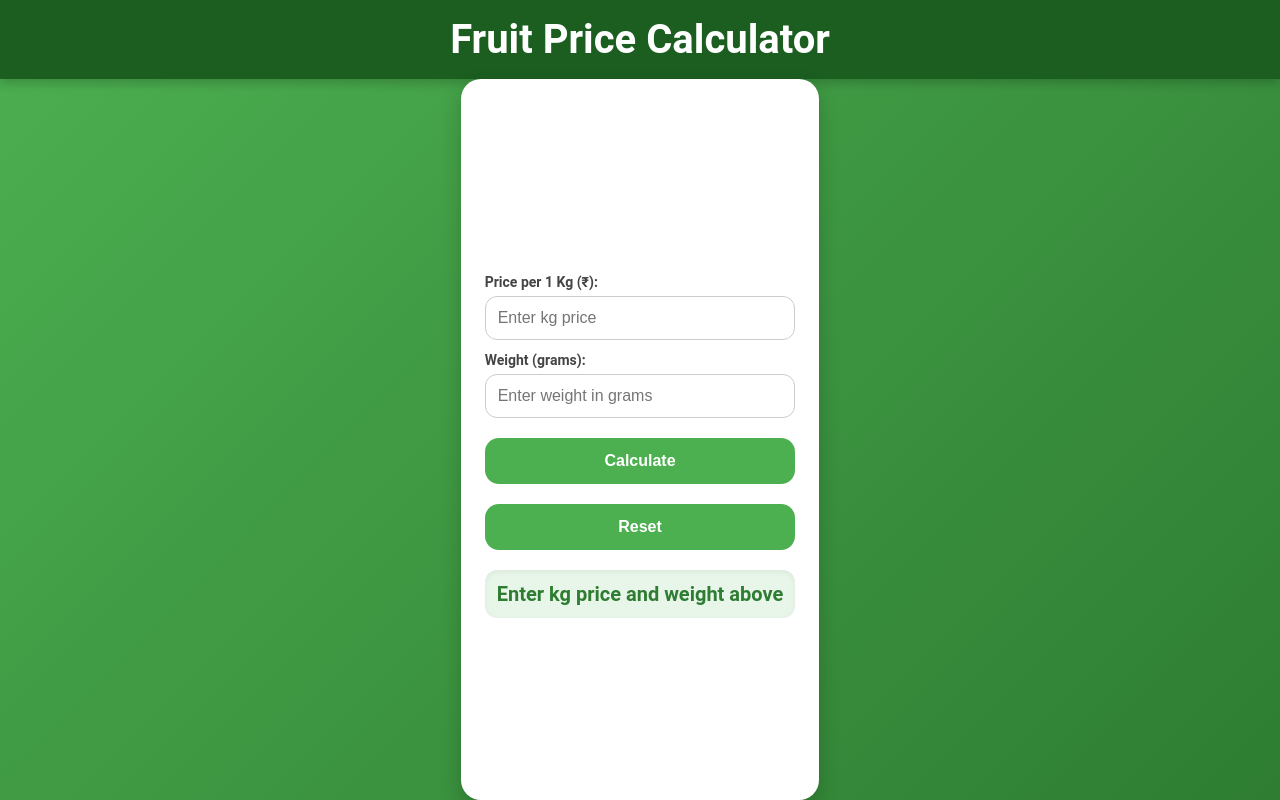
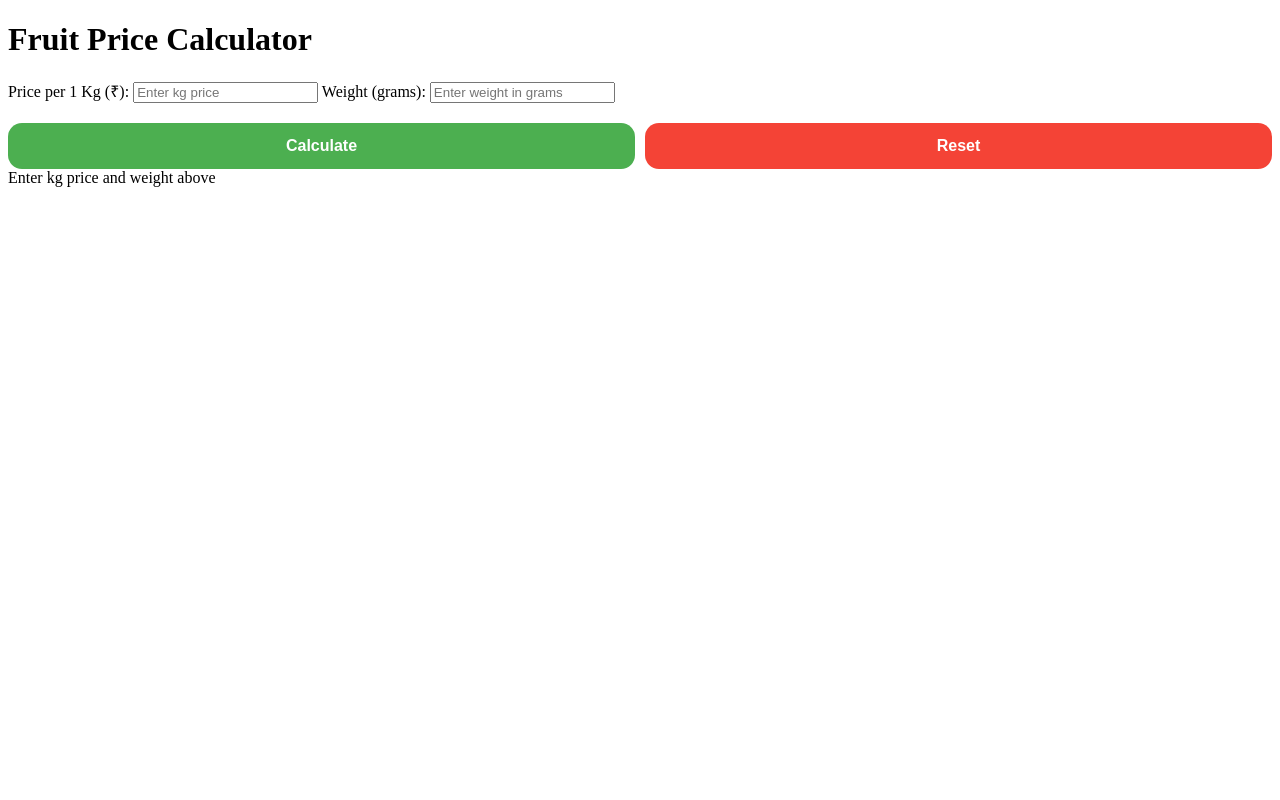
Before and after one commit to Sonne0523/Market-Calculator, a plain HTML site: page index.html in a window 1280 px wide. Drawn offline with Linux system fonts and the light colour scheme.

Commit message:
style.css

```diff
--- a/style.css
+++ b/style.css
@@ -1,104 +1,39 @@
-/* Reset defaults */
-* {
-  margin: 0;
-  padding: 0;
-  box-sizing: border-box;
-}
-
-body {
-  font-family: "Roboto", Arial, sans-serif;
-  height: 100vh;
-  background: linear-gradient(135deg, #4CAF50, #2E7D32);
+.button-group {
   display: flex;
-  flex-direction: column;
-}
-
-/* App Bar */
-.app-bar {
-  background: #1B5E20;
-  color: #fff;
-  padding: 16px;
-  text-align: center;
-  font-size: 20px;
-  font-weight: bold;
-  box-shadow: 0 4px 10px rgba(0,0,0,0.2);
-}
-
-/* Main container */
-.container {
-  flex: 1;
-  display: flex;
-  flex-direction: column;
-  justify-content: center;
-  padding: 24px;
-  max-width: 400px;
-  margin: auto;
-  background: #fff;
-  border-radius: 20px;
-  box-shadow: 0 8px 20px rgba(0, 0, 0, 0.2);
-  animation: fadeIn 0.6s ease-in-out;
-}
-
-label {
-  display: block;
-  text-align: left;
-  margin: 12px 0 6px;
-  font-size: 14px;
-  font-weight: 600;
-  color: #444;
-}
-
-input {
-  width: 100%;
-  padding: 12px;
-  font-size: 16px;
-  border-radius: 12px;
-  border: 1px solid #ccc;
-  outline: none;
-  transition: border-color 0.3s ease;
-}
-
-input:focus {
-  border-color: #4CAF50;
-  box-shadow: 0 0 6px rgba(76, 175, 80, 0.3);
+  justify-content: space-between;
+  margin-top: 20px;
 }
 
 button {
-  width: 100%;
+  flex: 1;
   padding: 14px;
-  margin-top: 20px;
   font-size: 16px;
   font-weight: bold;
-  background: #4CAF50;
-  color: white;
   border: none;
   border-radius: 14px;
   cursor: pointer;
   transition: background 0.3s ease, transform 0.1s ease;
 }
 
-button:hover {
+button:first-child {
+  background: #4CAF50;
+  color: white;
+  margin-right: 10px;
+}
+
+button:first-child:hover {
   background: #43A047;
+}
+
+button:last-child {
+  background: #f44336;
+  color: white;
+}
+
+button:last-child:hover {
+  background: #d32f2f;
 }
 
 button:active {
   transform: scale(0.98);
 }
-
-.result {
-  margin-top: 20px;
-  font-size: 20px;
-  font-weight: bold;
-  color: #2E7D32;
-  background: #E8F5E9;
-  padding: 12px;
-  border-radius: 12px;
-  box-shadow: inset 0 2px 6px rgba(0,0,0,0.05);
-  text-align: center;
-}
-
-/* Smooth fade-in animation */
-@keyframes fadeIn {
-  from { opacity: 0; transform: translateY(20px); }
-  to { opacity: 1; transform: translateY(0); }
-}
```
